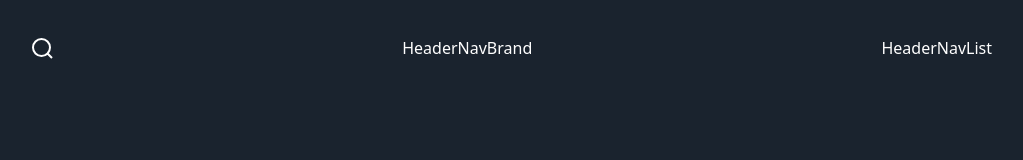
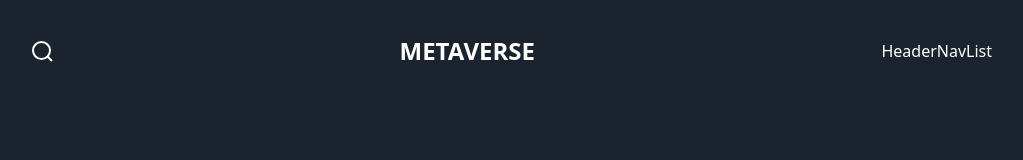
Before and after one commit to frankiecflam/metaverse-tailwindCSS, a Next.js app: page / in a window 1280 px wide. Shown: the top 160 px of the page, without its empty margins (128-1151 px from the left). Built offline with nearby package versions, Linux system fonts and the light colour scheme.

Commit message:
add HeaderNavBrand

```diff
--- a/src/components/header/HeaderNavBrand.tsx
+++ b/src/components/header/HeaderNavBrand.tsx
@@ -1,7 +1,15 @@
-import React from "react";
+import Link from "next/link";
 
 const HeaderNavBrand = () => {
-  return <div>HeaderNavBrand</div>;
+  return (
+    <div>
+      <Link href="/">
+        <h2 className="uppercase font-extrabold text-2xl leading-[30.24px]">
+          metaverse
+        </h2>
+      </Link>
+    </div>
+  );
 };
 
 export default HeaderNavBrand;
```
